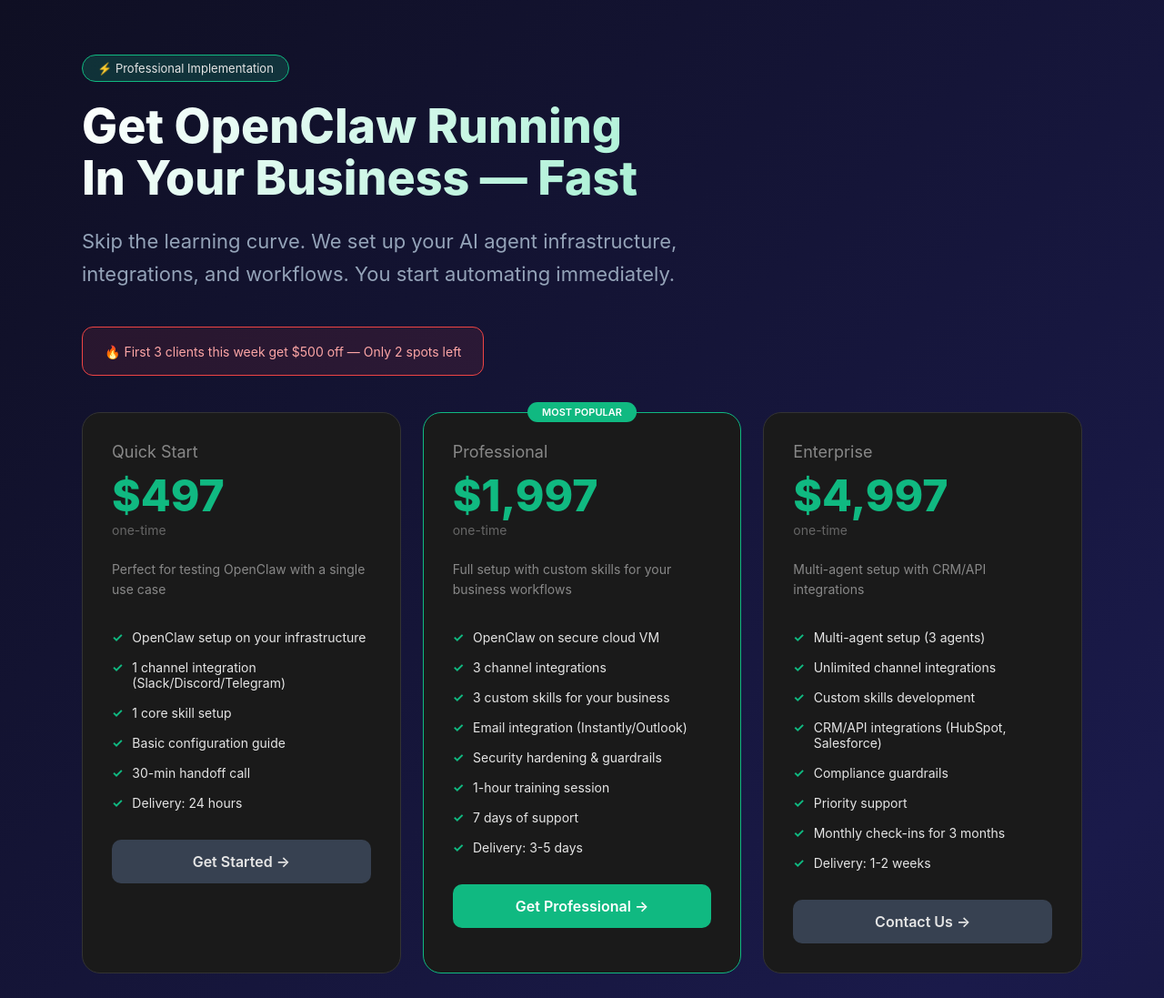
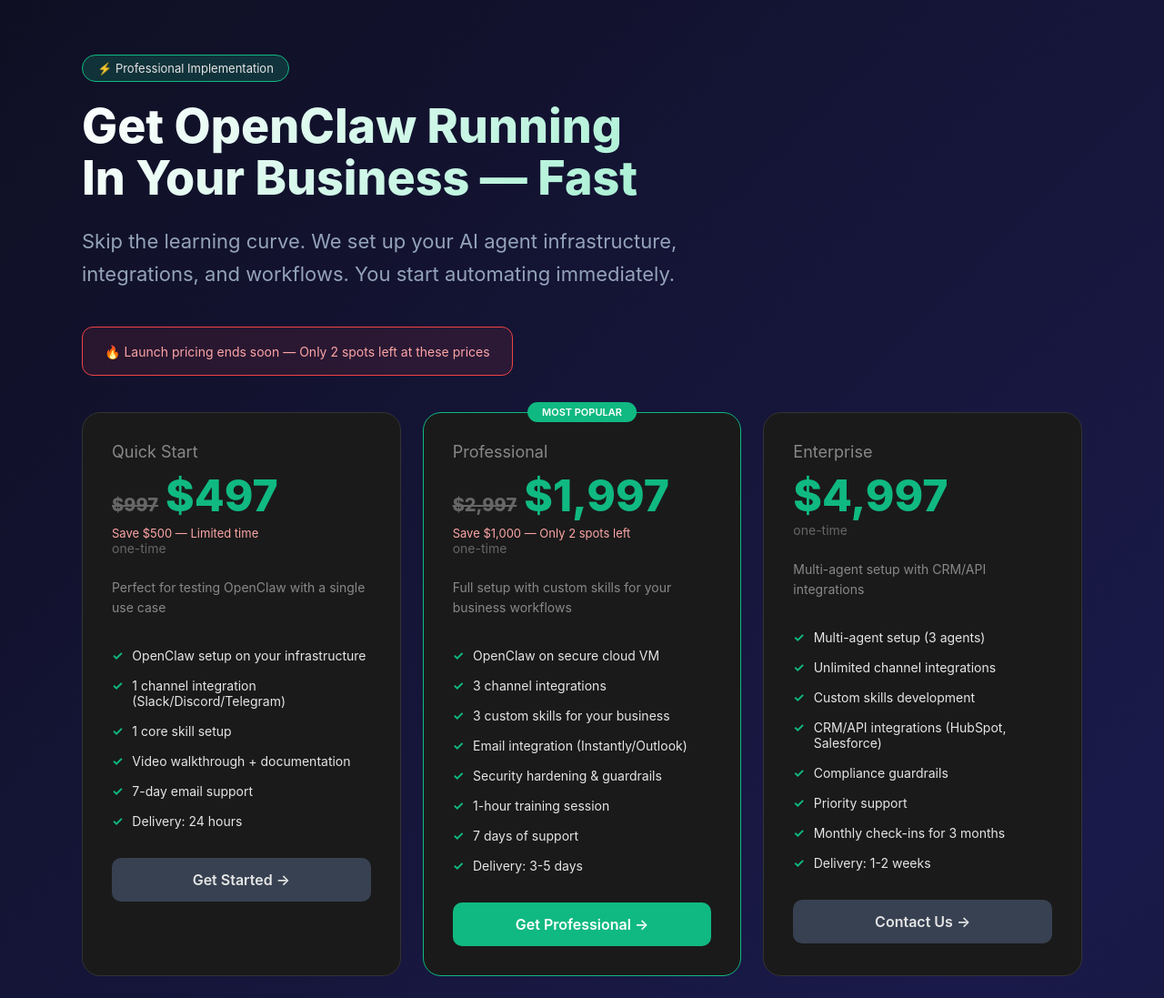
Before and after one commit to celebritylevel/gaudi-landing-pages, a plain HTML site: page openclaw-implementation/index.html in a window 1280 px wide. Shown: the top 1097 px of the page at 91% size. Drawn offline with Linux system fonts and the light colour scheme.

Commit message:
Update pricing with anchored strikethroughs and remove call from Quick Start

```diff
--- a/openclaw-implementation/index.html
+++ b/openclaw-implementation/index.html
@@ -22,6 +22,8 @@
         .pricing-header { margin-bottom: 24px; }
         .pricing-name { font-size: 18px; color: #888; margin-bottom: 8px; }
         .pricing-price { font-size: 48px; font-weight: 800; color: #10b981; }
+        .pricing-original { font-size: 20px; color: #666; text-decoration: line-through; margin-right: 8px; }
+        .pricing-savings { font-size: 13px; color: #fca5a5; margin-top: 4px; }
         .pricing-period { font-size: 14px; color: #666; }
         .pricing-desc { font-size: 14px; color: #888; margin-bottom: 24px; line-height: 1.6; }
         .pricing-features { list-style: none; margin-bottom: 24px; }
@@ -61,14 +63,15 @@
             <p class="subtitle">Skip the learning curve. We set up your AI agent infrastructure,<br>integrations, and workflows. You start automating immediately.</p>
 
             <div class="urgency">
-                <span class="urgency-text">🔥 First 3 clients this week get $500 off — Only 2 spots left</span>
+                <span class="urgency-text">🔥 Launch pricing ends soon — Only 2 spots left at these prices</span>
             </div>
 
             <div class="pricing-grid">
                 <div class="pricing-card">
                     <div class="pricing-header">
                         <div class="pricing-name">Quick Start</div>
-                        <div class="pricing-price">$497</div>
+                        <div class="pricing-price"><span class="pricing-original">$997</span>$497</div>
+                        <div class="pricing-savings">Save $500 — Limited time</div>
                         <div class="pricing-period">one-time</div>
                     </div>
                     <div class="pricing-desc">Perfect for testing OpenClaw with a single use case</div>
@@ -76,8 +79,8 @@
                         <li>OpenClaw setup on your infrastructure</li>
                         <li>1 channel integration (Slack/Discord/Telegram)</li>
                         <li>1 core skill setup</li>
-                        <li>Basic configuration guide</li>
-                        <li>30-min handoff call</li>
+                        <li>Video walkthrough + documentation</li>
+                        <li>7-day email support</li>
                         <li>Delivery: 24 hours</li>
                     </ul>
                     <a href="https://buy.stripe.com/9B66oG4ORggwbJV6WBdfG18" class="pricing-btn secondary">Get Started →</a>
@@ -86,7 +89,8 @@
                 <div class="pricing-card featured">
                     <div class="pricing-header">
                         <div class="pricing-name">Professional</div>
-                        <div class="pricing-price">$1,997</div>
+                        <div class="pricing-price"><span class="pricing-original">$2,997</span>$1,997</div>
+                        <div class="pricing-savings">Save $1,000 — Only 2 spots left</div>
                         <div class="pricing-period">one-time</div>
                     </div>
                     <div class="pricing-desc">Full setup with custom skills for your business workflows</div>
```
